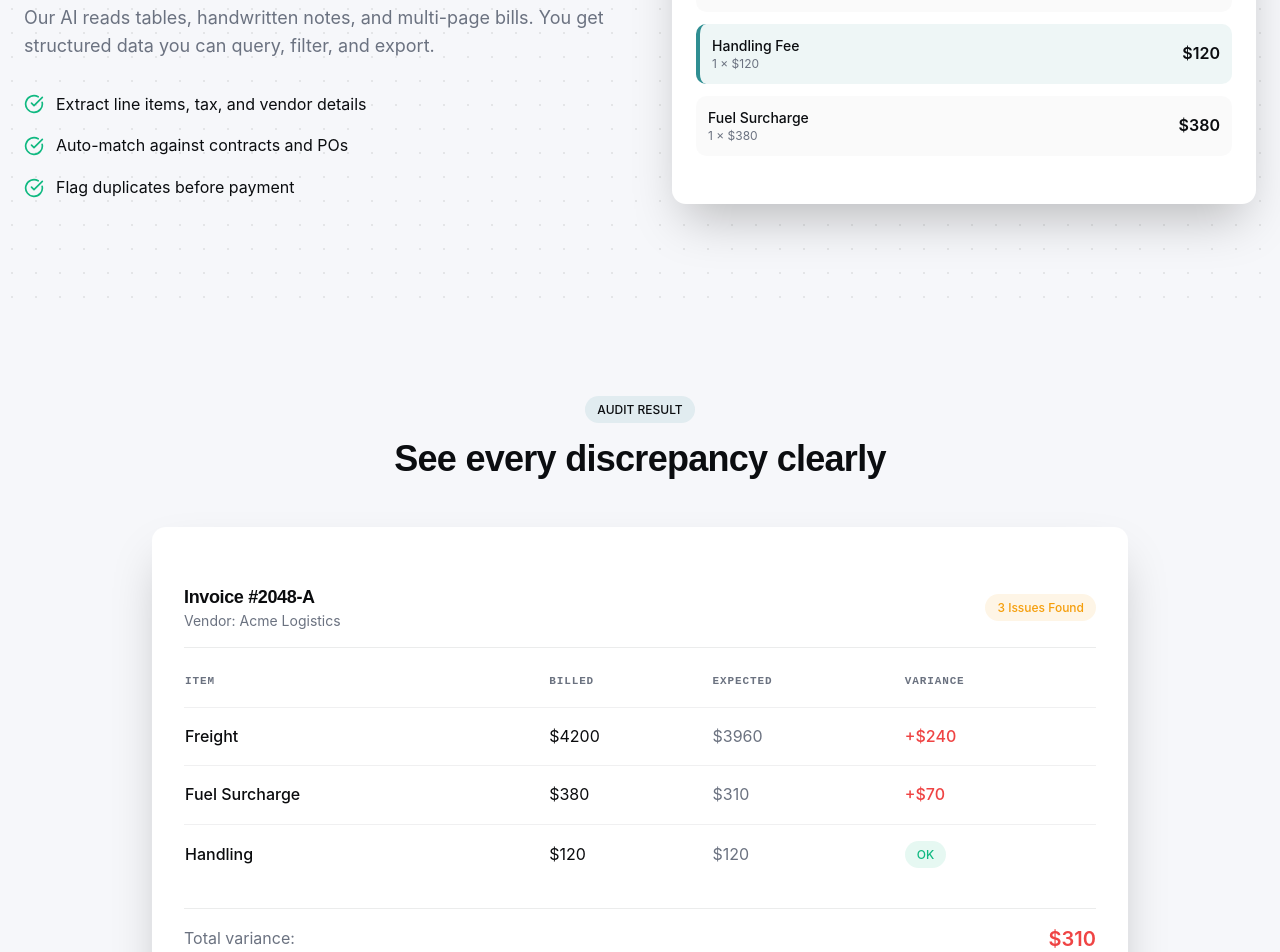
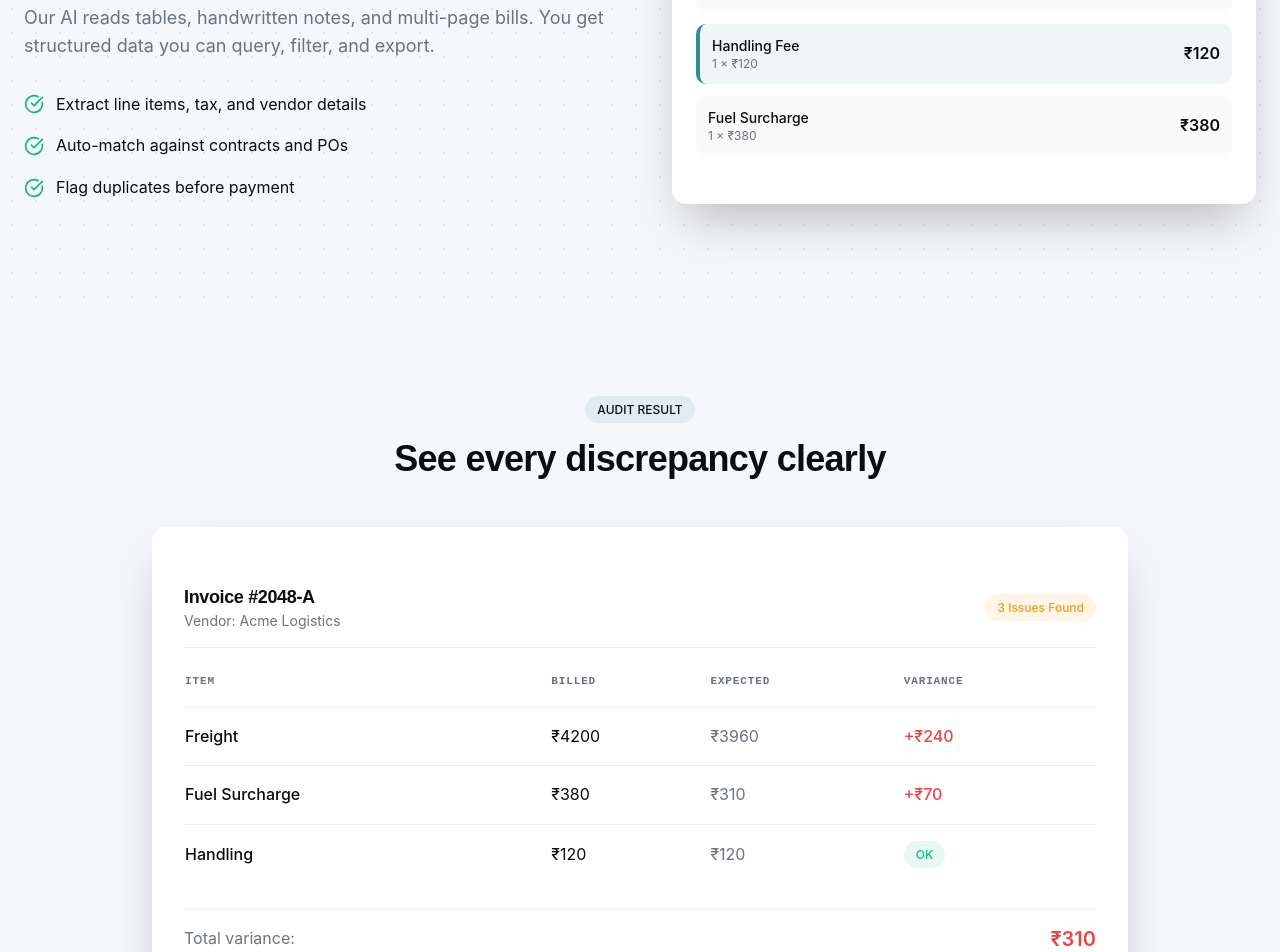
Before and after one commit to somya15shekhar/FOR-MOSAIC-WELLNESS, a React (Vite) app: page / in a window 1280 px wide. Shown: the part 1700-2652 px from the top of the page. Built offline with nearby package versions, Linux system fonts and the light colour scheme; no server answers.

Commit message:
Replace all remaining dollar signs with Indian Rupee symbol on landing page

```diff
--- a/src/pages/LandingPage.tsx
+++ b/src/pages/LandingPage.tsx
@@ -308,9 +308,9 @@ export default function LandingPage() {
                     >
                       <div>
                         <p className="font-medium text-sm text-[#0B0D10]">{item.desc}</p>
-                        <p className="text-xs text-[#6B7280]">{item.qty} × ${item.rate}</p>
+                        <p className="text-xs text-[#6B7280]">{item.qty} × ₹{item.rate}</p>
                       </div>
-                      <span className="font-semibold text-[#0B0D10]">${item.total}</span>
+                      <span className="font-semibold text-[#0B0D10]">₹{item.total}</span>
                     </div>
                   ))}
                 </div>
@@ -357,13 +357,13 @@ export default function LandingPage() {
                   ].map((row, index) => (
                     <tr key={index} className="border-t border-[rgba(11,13,16,0.06)]">
                       <td className="py-4 font-medium">{row.item}</td>
-                      <td className="py-4">${row.billed}</td>
-                      <td className="py-4 text-[#6B7280]">${row.expected}</td>
+                      <td className="py-4">₹{row.billed}</td>
+                      <td className="py-4 text-[#6B7280]">₹{row.expected}</td>
                       <td className="py-4">
                         {row.ok ? (
                           <span className="badge badge-success">OK</span>
                         ) : (
-                          <span className="text-[#EF4444] font-medium">+${row.overage}</span>
+                          <span className="text-[#EF4444] font-medium">+₹{row.overage}</span>
                         )}
                       </td>
                     </tr>
@@ -373,7 +373,7 @@ export default function LandingPage() {
 
               <div className="mt-6 pt-4 border-t border-[rgba(11,13,16,0.08)] flex justify-between items-center">
                 <span className="text-[#6B7280]">Total variance:</span>
-                <span className="text-xl font-semibold text-[#EF4444]">$310</span>
+                <span className="text-xl font-semibold text-[#EF4444]">₹310</span>
               </div>
             </CardContent>
           </Card>
@@ -414,7 +414,7 @@ export default function LandingPage() {
                   Total savings
                 </h3>
                 <p className="text-6xl font-display font-bold mb-4">
-                  $1,380
+                  ₹1,380
                 </p>
                 <p className="text-white/80 mb-8">
                   11% of annual spend
@@ -581,7 +581,7 @@ export default function LandingPage() {
             {[
               {
                 name: 'Starter',
-                price: '$0',
+                price: '₹0',
                 period: '/mo',
                 features: ['50 invoices/mo', 'Basic audit rules', 'Email support'],
                 cta: 'Start free',
@@ -589,7 +589,7 @@ export default function LandingPage() {
               },
               {
                 name: 'Growth',
-                price: '$49',
+                price: '₹49',
                 period: '/mo',
                 features: ['500 invoices/mo', 'Advanced rules + exports', 'Priority support'],
                 cta: 'Start free',
@@ -632,8 +632,8 @@ export default function LandingPage() {
                   <Button
                     onClick={() => navigate('/login')}
                     className={`w-full ${plan.popular
-                        ? 'bg-[#2F8E92] hover:bg-[#3BA3A7]'
-                        : 'bg-white text-[#0B0D10] border border-[rgba(11,13,16,0.12)] hover:bg-[rgba(11,13,16,0.04)]'
+                      ? 'bg-[#2F8E92] hover:bg-[#3BA3A7]'
+                      : 'bg-white text-[#0B0D10] border border-[rgba(11,13,16,0.12)] hover:bg-[rgba(11,13,16,0.04)]'
                       }`}
                   >
                     {plan.cta}
```
